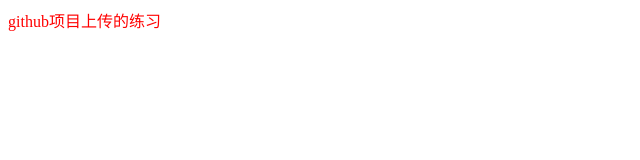
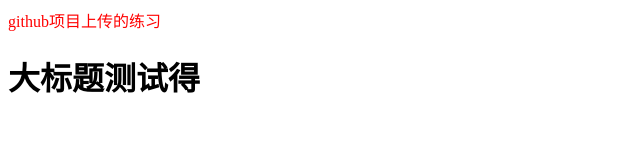
Before and after one commit to above-lilili/text.17-5, a plain HTML site: page index.html in a window 1280 px wide. Shown: the whole page, without its empty margins (0-640 px from the left). Drawn offline with Linux system fonts and the light colour scheme.

Commit message:
第二次修改得

```diff
--- a/index.html
+++ b/index.html
@@ -15,5 +15,7 @@
    <div id="app">
      github项目上传的练习
    </div>
+
+   <h1>大标题测试得</h1>
 </body>
 </html>
```
Also changed, not shown: 1 other file.
